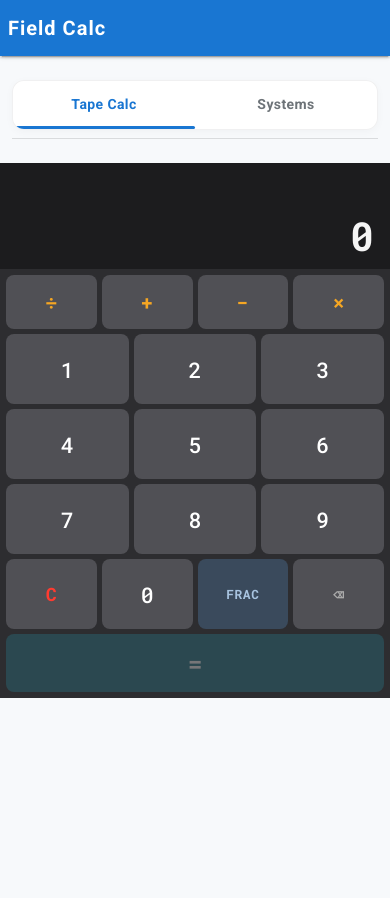
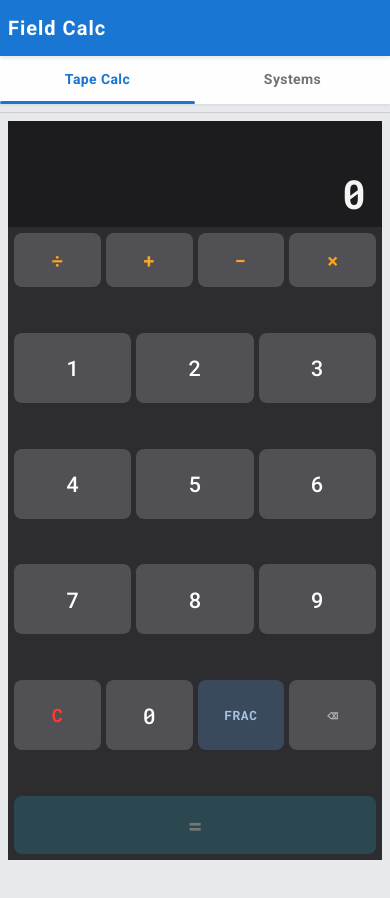
Before and after one commit to danielh70/pcalcu, a React (Create React App) app: page / in a window 390 px wide. Shown: the top 898 px of the page. Built offline with nearby package versions, Linux system fonts and the light colour scheme.

Commit message:
Polish visual design - fill viewport, remove white space

```diff
--- a/src/App.css
+++ b/src/App.css
@@ -7,6 +7,12 @@
   background: transparent;
   border-radius: 0;
   box-shadow: none;
+}
+
+@media (max-width: 600px) {
+  .App {
+    padding: 0;
+  }
 }
 
 .tab-content-card {
@@ -57,19 +63,24 @@
 
 /* ── TapeCalc card overrides ── */
 .tab-content-card--tapecalc {
-  max-width: 500px;
+  max-width: 480px;
   padding: 0;
   overflow: hidden;
+  background: #1c1c1e;
+  border-color: transparent;
 }
 
 @media (max-width: 600px) {
   .tab-content-card--tapecalc {
     padding: 0;
-    margin: 0 -20px;
-    width: calc(100% + 40px);
+    margin: 0;
+    width: 100%;
     max-width: none;
     border-radius: 0;
     border: none;
     box-shadow: none;
+    min-height: calc(100vh - 105px);
+    display: flex;
+    flex-direction: column;
   }
 }
--- a/src/App.js
+++ b/src/App.js
@@ -44,7 +44,7 @@ export default function App() {
           <Tab label='Tape Calc' id='tab-0' aria-controls='tabpanel-0' />
           <Tab label='Systems' id='tab-1' aria-controls='tabpanel-1' />
         </Tabs>
-        <Divider sx={{ mb: 2 }} />
+        <Divider sx={{ mb: { xs: 0, sm: 2 } }} />
         {/* <TabPanel value={value} index={0}>
           <div className='tab-content-card'>
             <PostLevel />
--- a/src/components/TapeCalc.js
+++ b/src/components/TapeCalc.js
@@ -74,7 +74,7 @@ const STYLES = `
   -webkit-user-select: none;
 }
 @media (max-width: 600px) {
-  .tc-calc { border-radius: 0; }
+  .tc-calc { border-radius: 0; flex: 1; }
 }
 
 /* ── display area ── */
@@ -127,6 +127,9 @@ const STYLES = `
   padding: 6px;
   background: #2d2d30;
 }
+@media (max-width: 600px) {
+  .tc-keypad { flex: 1; display: flex; flex-direction: column; }
+}
 @media (min-width: 601px) {
   .tc-keypad { padding: 8px; }
 }
@@ -137,6 +140,9 @@ const STYLES = `
   flex-direction: column;
   gap: 5px;
   transition: opacity 150ms ease;
+}
+@media (max-width: 600px) {
+  .tc-keys { flex: 1; justify-content: space-between; }
 }
 .tc-keys--hidden {
   opacity: 0;
--- a/src/components/TopNav.js
+++ b/src/components/TopNav.js
@@ -8,8 +8,8 @@ export default function TopNav() {
     <AppBar
       position='sticky'
       color='primary'
-      elevation={2}
-      sx={{ minHeight: 56, justifyContent: 'center' }}
+      elevation={0}
+      sx={{ minHeight: 56, justifyContent: 'center', boxShadow: '0 2px 4px rgba(0,0,0,0.1)' }}
     >
       <Toolbar sx={{ minHeight: 56, px: { xs: 1, sm: 3 } }}>
         <Typography variant='h6' sx={{ fontWeight: 700, letterSpacing: 1, flexGrow: 1 }}>
--- a/src/index.css
+++ b/src/index.css
@@ -5,7 +5,7 @@ html {
 
 body {
   margin: 0;
-  background: #f7f9fb;
+  background: #e8e9ed;
   font-family: -apple-system, BlinkMacSystemFont, 'Segoe UI', 'Roboto', 'Oxygen', 'Ubuntu',
     'Cantarell', 'Fira Sans', 'Droid Sans', 'Helvetica Neue', sans-serif;
   -webkit-font-smoothing: antialiased;
--- a/src/theme.js
+++ b/src/theme.js
@@ -3,7 +3,7 @@ import { createTheme } from '@mui/material/styles';
 const theme = createTheme({
   shape: { borderRadius: 6 },
   palette: {
-    background: { default: '#f7f9fb', paper: '#ffffff' },
+    background: { default: '#e8e9ed', paper: '#ffffff' },
     primary: {
       main: '#1976d2',
       dark: '#115293',
@@ -15,10 +15,10 @@ const theme = createTheme({
     MuiTabs: {
       styleOverrides: {
         root: {
-          borderRadius: 12,
-          backgroundColor: 'rgba(255,255,255,0.95)',
-          boxShadow: '0 2px 8px rgba(0,0,0,0.03)',
-          border: '1px solid rgba(2, 6, 23, 0.06)',
+          borderRadius: 0,
+          backgroundColor: 'rgba(255,255,255,0.97)',
+          boxShadow: '0 1px 3px rgba(0,0,0,0.08)',
+          border: 'none',
           overflow: 'hidden',
         },
         indicator: {
```
